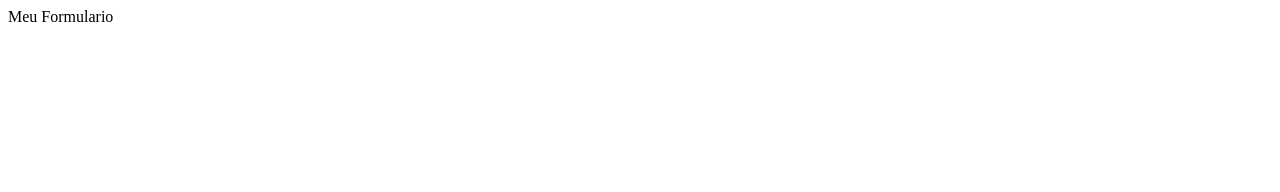
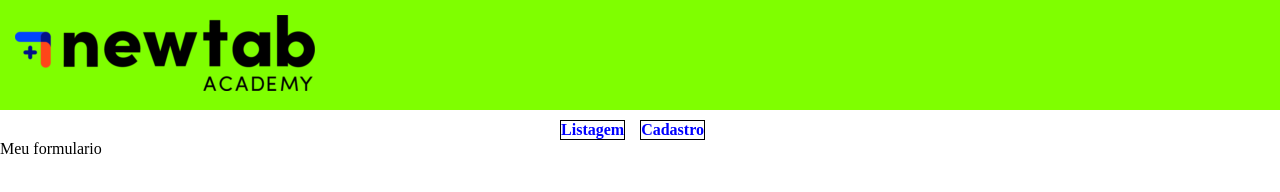
Before and after one commit to Gustavuus/Meu-Formulario, a plain HTML site: page Desktop/Projeto/form.html in a window 1280 px wide. Drawn offline with Linux system fonts and the light colour scheme.

Commit message:
Atualizando cabeçalho

```diff
--- /dev/null
+++ b/Desktop/Projeto/assets/img/css/style.css
@@ -0,0 +1,22 @@
+body {
+    margin: 0px;
+}
+.cabecalho {
+    background: chartreuse;
+    padding: 15px;
+}
+.menu{
+    display: flex;
+    justify-content: center;
+    margin-top: 10px;
+}
+.menu a {
+    text-decoration: none;
+    font-weight: bold;
+    color: blue;
+    margin-right: 15px;
+    border: 1px solid black;
+}
+a {
+
+}
--- a/Desktop/Projeto/form.html
+++ b/Desktop/Projeto/form.html
@@ -5,8 +5,18 @@
     <meta http-equiv="X-UA-Compatible" content="IE=edge">
     <meta name="viewport" content="width=device-width, initial-scale=1.0">
     <title>Projeto Exemplo </title>
+    <link rel="stylesheet" href="./assets/img/css/style.css">
 </head>
 <body>
-    Meu Formulario
+    <header class="cabecalho">
+<img src="./assets/img/logo.png" alt="Logo">
+    </header>
+
+    <section class="menu">
+        <a href="./index.html"> Listagem</a>
+
+        <a href="./form.html"> Cadastro</a>
+    </section>
+   Meu formulario
 </body>
 </html>
```
Also changed, not shown: Desktop/Projeto/index.html (+7 -3 lines).
